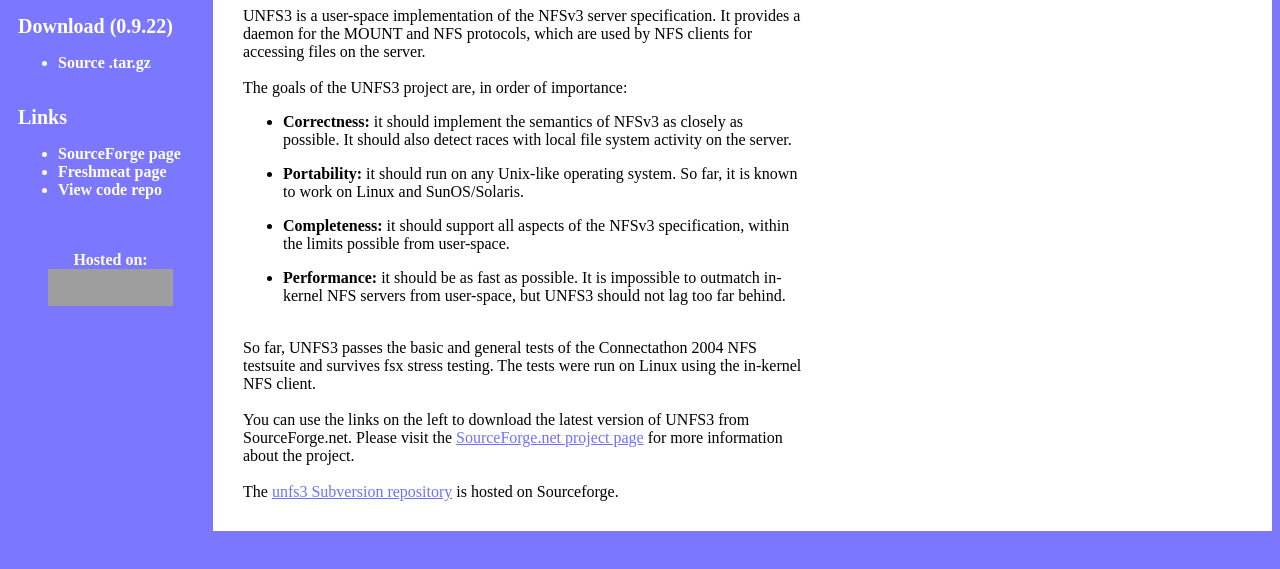
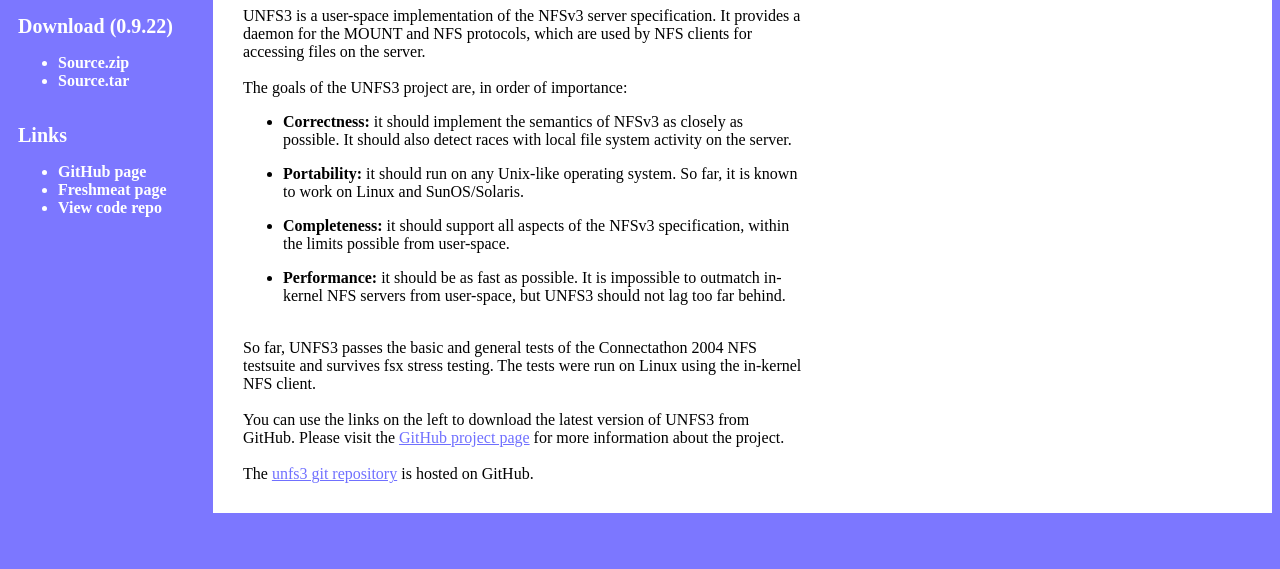
Before and after one commit to unfs3/unfs3.github.io, a plain HTML site: page index.html in a window 1280 px wide. Shown: the part 89-658 px from the top of the page. Drawn offline with Linux system fonts and the light colour scheme; grey boxes are pictures that could not be loaded.

Commit message:
Get rid of sourceforge mentions

```diff
--- a/index.html
+++ b/index.html
@@ -20,7 +20,16 @@
 
 <div align="left">
 <ul>
-<li><a style="text-decoration:none;" href="http://downloads.sourceforge.net/unfs3/unfs3-0.9.22.tar.gz?download">Source .tar.gz</a></li>
+<li>
+    <a style="text-decoration:none;"
+       href="https://github.com/unfs3/unfs3/zipball/master">Source.zip
+    </a>
+</li>
+<li>
+    <a style="text-decoration:none;"
+       href="https://github.com/unfs3/unfs3/tarball/master">Source.tar
+    </a>
+</li>
 </ul>
 </div>
 
@@ -30,16 +39,10 @@
 
 <div align="left">
 <ul>
-<li><a style="text-decoration:none;" href="http://sourceforge.net/p/unfs3/">SourceForge page</a></li>
+<li><a style="text-decoration:none;" href="https://github.com/unfs3">GitHub page</a></li>
 <li><a style="text-decoration:none;" href="http://freshmeat.net/projects/UNFS3/">Freshmeat page</a></li>
-<li><a style="text-decoration:none;" href="https://sourceforge.net/p/unfs3/code/">View code repo</a></li>
+<li><a style="text-decoration:none;" href="https://github.com/unfs3/unfs3">View code repo</a></li>
 </ul>
-</div>
-
-<br ><br >
-
-Hosted on:<br >
-<a href="http://sourceforge.net"><img src="http://sourceforge.net/sflogo.php?group_id=88686&amp;type=2" width="125" height="37" border="0" alt="SourceForge.net Logo" ></a>
 </div>
 
 </td>
@@ -79,13 +82,16 @@ were run on Linux using the in-kernel NFS client.
 <br ><br >
 
 You can use the links on the left to download the latest version
-of UNFS3 from SourceForge.net. Please visit the
-<a style="color:#7070ff;" href="http://sourceforge.net/projects/unfs3/">SourceForge.net project
-page</a> for more information about the project.
+of UNFS3 from GitHub. Please visit the
+<a style="color:#7070ff;" href="https://github.com/unfs3/unfs3">
+    GitHub project page</a>
+for more information about the project.
 <br ><br >
 
-The <a style="color:#7070ff;" href="http://sourceforge.net/p/unfs3/code/">unfs3 Subversion repository</a>
-is hosted on Sourceforge.
+The
+<a style="color:#7070ff;" href="https://github.com/unfs3/unfs3">
+    unfs3 git repository</a>
+is hosted on GitHub.
 
 </td></tr></table>
 
```
